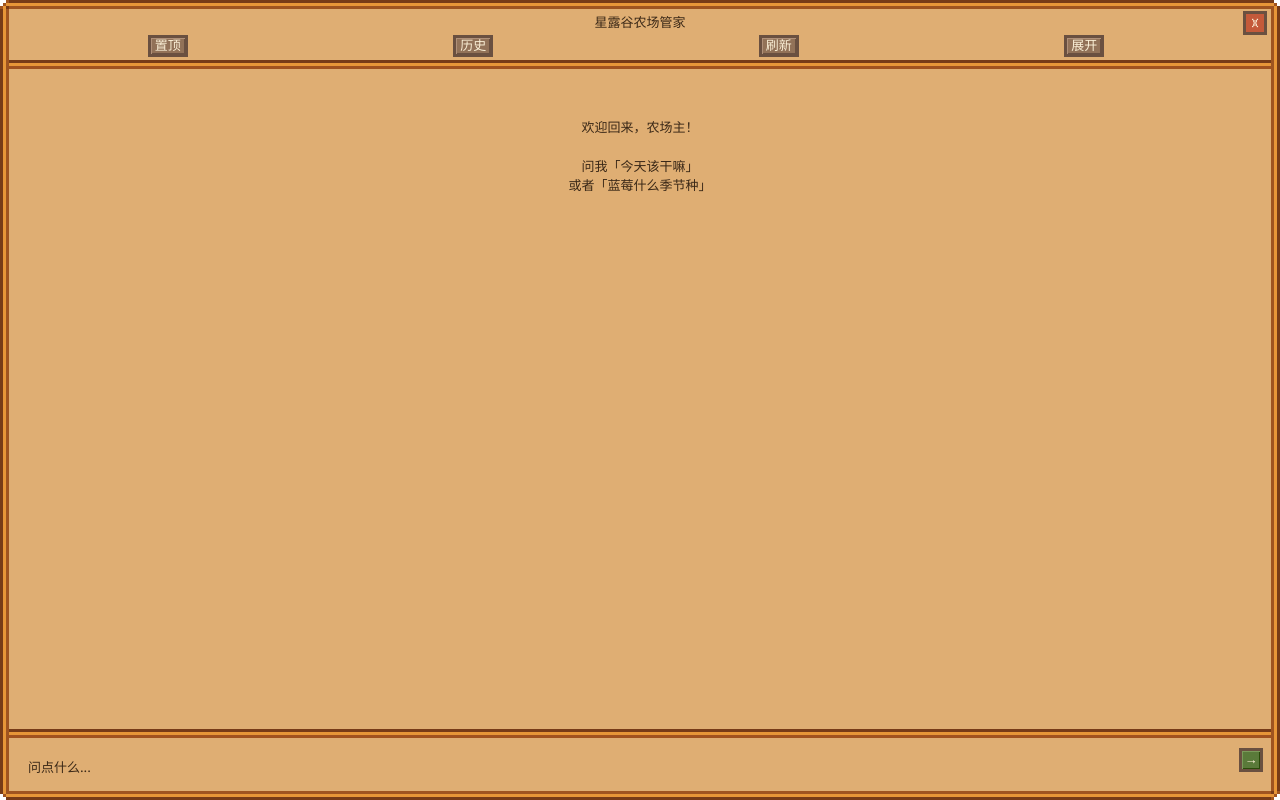
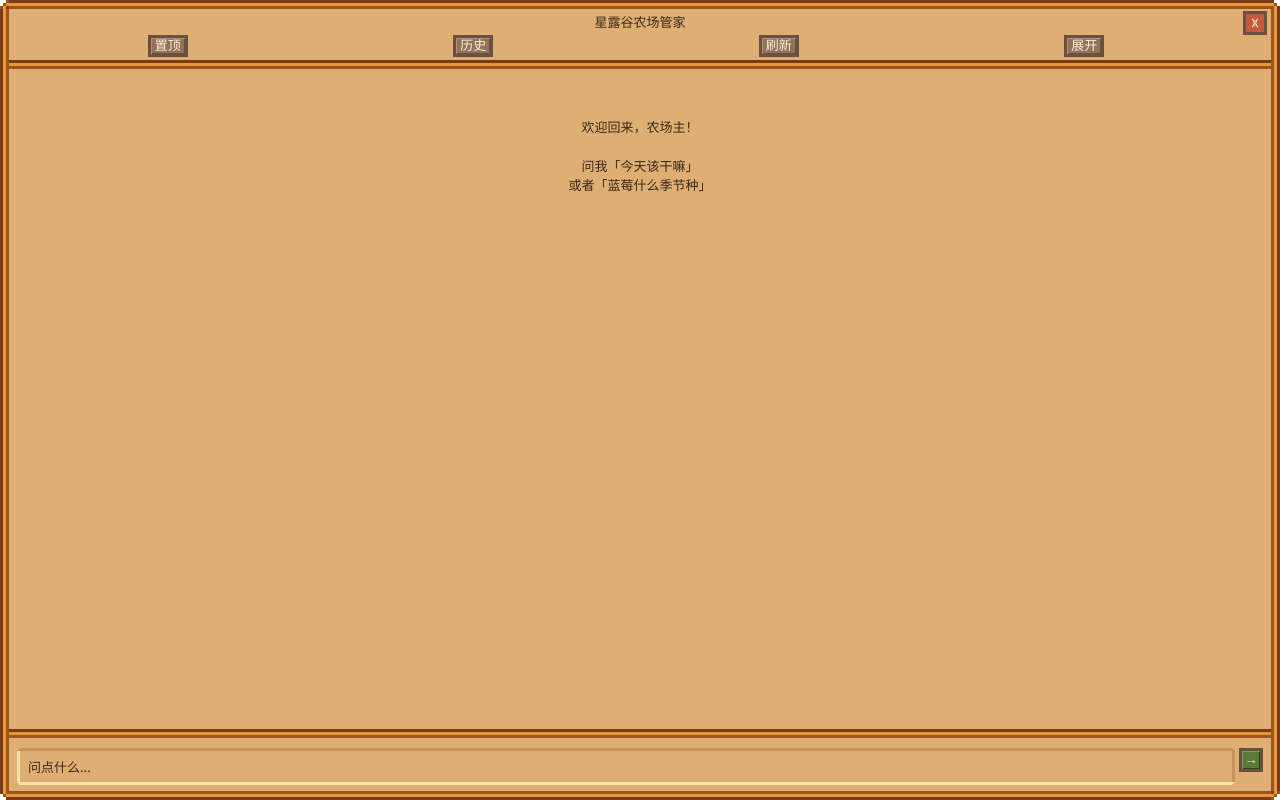
Before and after one commit to yuehuang06/stardew-steward, a React (Vite) app in the folder frontend/: page / in a window 1280 px wide. Built offline with nearby package versions, Linux system fonts and the light colour scheme.

Commit message:
fix: use clip-path to cut corners, keep full 3px edges on all sides
Previous negative spread (-3px) ate the entire 3px shadow strip.
clip-path: polygon cuts 3x3 corners while preserving full 3px-wide
color strips on all four edges.

```diff
--- a/frontend/src/styles/theme.css
+++ b/frontend/src/styles/theme.css
@@ -70,10 +70,14 @@ body {
     background: var(--sd-cream);
     border: none;
     box-shadow:
-        inset 3px 0 0 -3px #C7925E,
-        inset 0 -3px 0 -3px #C7925E,
-        inset -3px 0 0 -3px #F7E4AA,
-        inset 0 3px 0 -3px #F7E4AA;
+        inset 0 3px 0 #F7E4AA,
+        inset 0 -3px 0 #C7925E,
+        inset 3px 0 0 #C7925E,
+        inset -3px 0 0 #F7E4AA;
+    clip-path: polygon(
+        3px 0, calc(100% - 3px) 0, 100% 3px, 100% calc(100% - 3px),
+        calc(100% - 3px) 100%, 3px 100%, 0 calc(100% - 3px), 0 3px
+    );
     border-radius: 0;
 }
 
@@ -111,10 +115,14 @@ body {
     color: var(--sd-text);
     border: none;
     box-shadow:
-        inset 3px 0 0 -3px #F7E4AA,
-        inset 0 -3px 0 -3px #F7E4AA,
-        inset -3px 0 0 -3px #C7925E,
-        inset 0 3px 0 -3px #C7925E;
+        inset 0 3px 0 #C7925E,
+        inset 0 -3px 0 #F7E4AA,
+        inset 3px 0 0 #F7E4AA,
+        inset -3px 0 0 #C7925E;
+    clip-path: polygon(
+        3px 0, calc(100% - 3px) 0, 100% 3px, 100% calc(100% - 3px),
+        calc(100% - 3px) 100%, 3px 100%, 0 calc(100% - 3px), 0 3px
+    );
     padding: 9px 11px;
     font-size: var(--sd-font-size);
     border-radius: 0;
```
